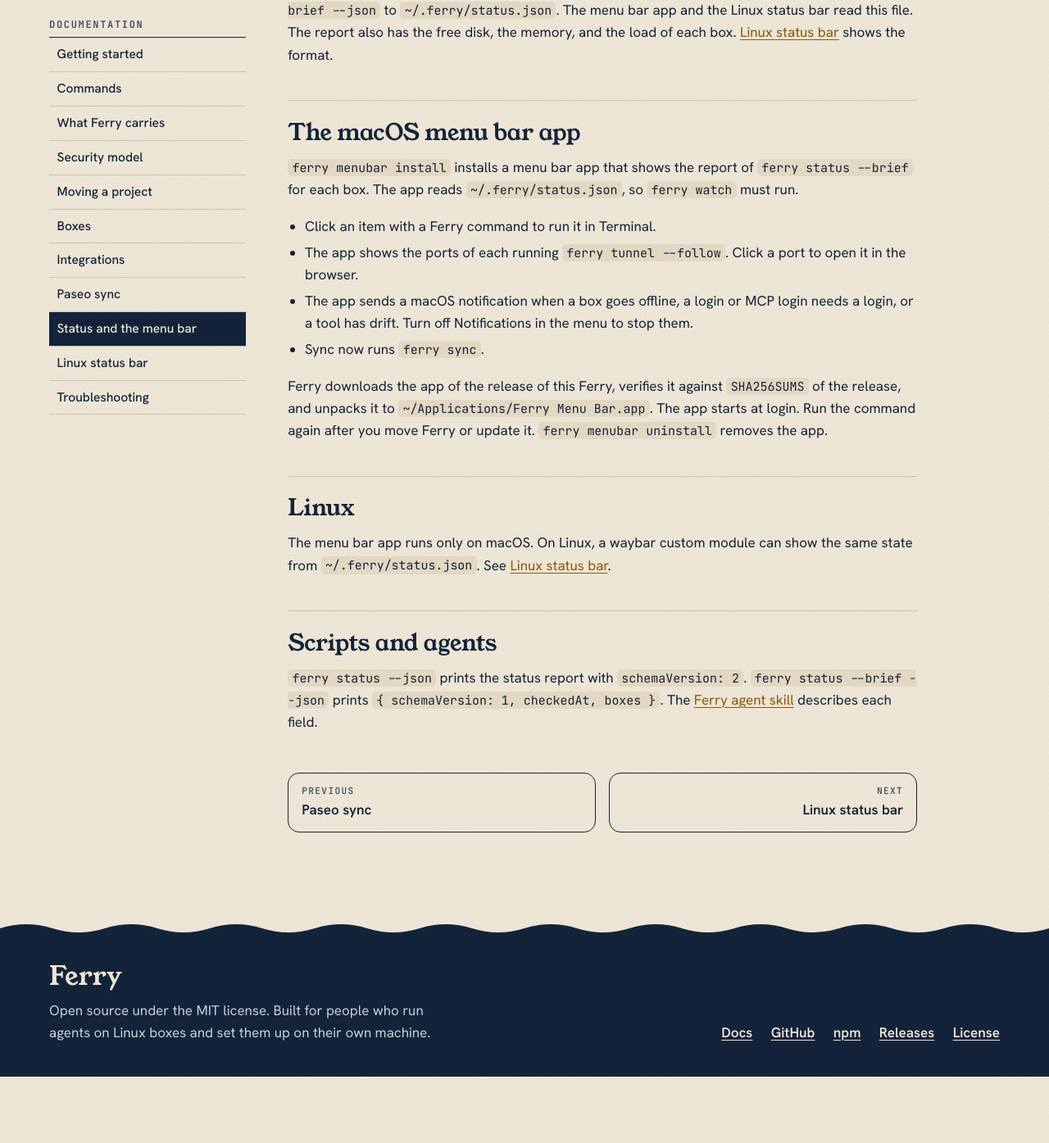
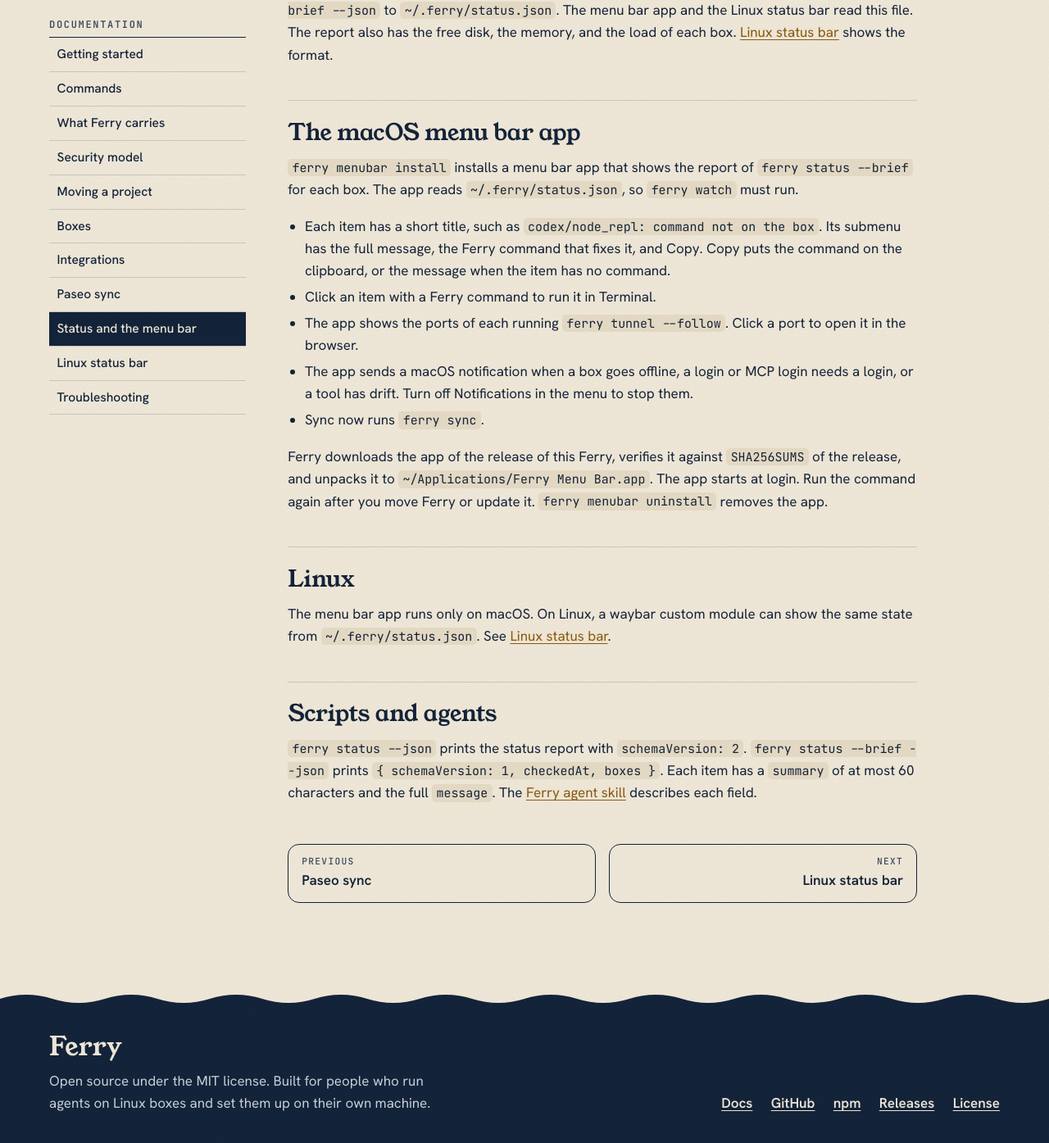
Before and after one commit to dlhck/ferry, a Jekyll site: the page built from docs/status.md, in a window 1280 px wide and 1400 px high, scrolled down 2404 px. Shown: the top 1395 px of the window at 82% size. Built offline with Jekyll 4.4.1, drawn with Linux system fonts in a browser that asks for light colours; before the commit the page ends 3718 px from its top, so only the background shows below that.

Commit message:
docs: describe the summary field and the short menu bar items

```diff
--- a/docs/status.md
+++ b/docs/status.md
@@ -78,6 +78,7 @@
 
 `ferry menubar install` installs a menu bar app that shows the report of `ferry status --brief` for each box. The app reads `~/.ferry/status.json`, so `ferry watch` must run.
 
+- Each item has a short title, such as `codex/node_repl: command not on the box`. Its submenu has the full message, the Ferry command that fixes it, and Copy. Copy puts the command on the clipboard, or the message when the item has no command.
 - Click an item with a Ferry command to run it in Terminal.
 - The app shows the ports of each running `ferry tunnel --follow`. Click a port to open it in the browser.
 - The app sends a macOS notification when a box goes offline, a login or MCP login needs a login, or a tool has drift. Turn off Notifications in the menu to stop them.
@@ -91,4 +92,4 @@
 
 ## Scripts and agents
 
-`ferry status --json` prints the status report with `schemaVersion: 2`. `ferry status --brief --json` prints `{ schemaVersion: 1, checkedAt, boxes }`. The [Ferry agent skill](https://github.com/dlhck/ferry/blob/main/skills/ferry/SKILL.md) describes each field.
+`ferry status --json` prints the status report with `schemaVersion: 2`. `ferry status --brief --json` prints `{ schemaVersion: 1, checkedAt, boxes }`. Each item has a `summary` of at most 60 characters and the full `message`. The [Ferry agent skill](https://github.com/dlhck/ferry/blob/main/skills/ferry/SKILL.md) describes each field.
```
Also changed, not shown: docs/linux-status-bar.md (+5 -3 lines), skills/ferry/SKILL.md (+1 -1 lines), README.md.
